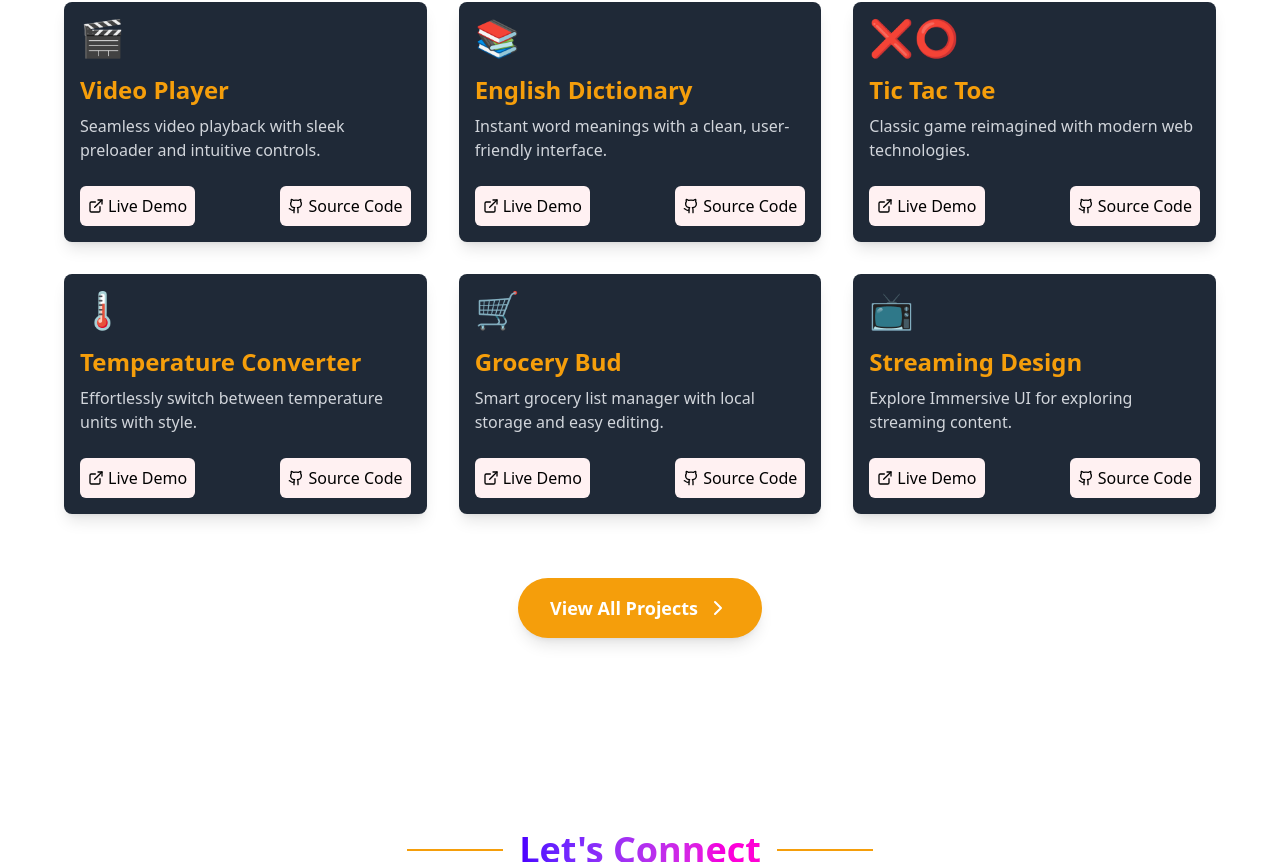
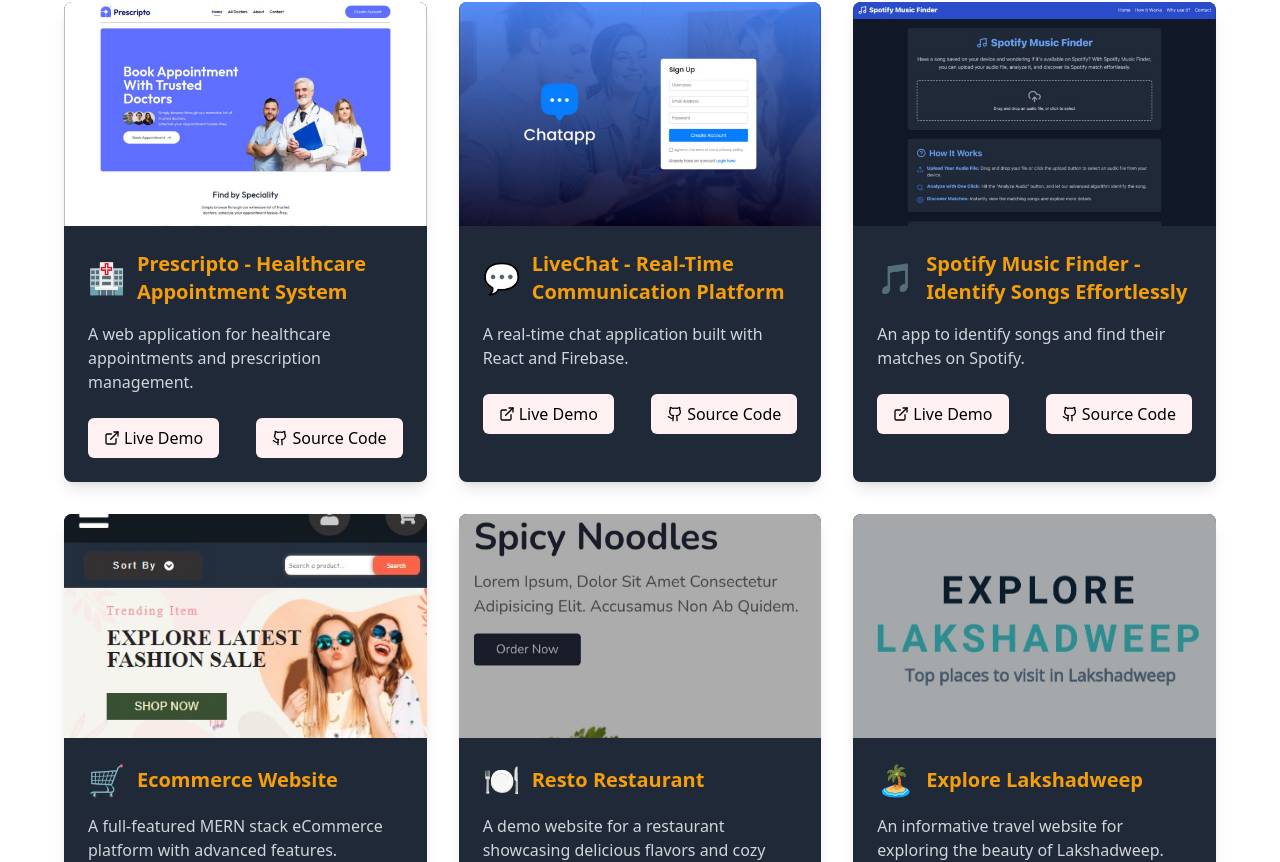
Before and after one commit to itxnargis/my-portfolio, a React (Vite) app: page /about in a window 1280 px wide. Shown: the part 1418-2280 px from the top of the page. Built offline with nearby package versions, Linux system fonts and the light colour scheme.

Commit message:
Remove some errors

```diff
--- a/src/components/About.jsx
+++ b/src/components/About.jsx
@@ -2,6 +2,7 @@
 import Skills from "./Skills";
 import Projects from "./Projects";
 import Contact from "./Contact";
+import Education from './Education';
 
 const About = () => {
   return (
@@ -39,6 +40,7 @@
       </div>
 
       <Projects />
+      <Education />
       <Contact />
     </section>
   );
--- a/src/components/Projects.jsx
+++ b/src/components/Projects.jsx
@@ -1,110 +1,110 @@
 import React from 'react';
-import { ExternalLink, Github, ChevronRight } from 'lucide-react';
+import { ExternalLink, Github } from 'lucide-react';
+import AdditionalProjects from './AdditionalProjects';
 
-const additionalProjects = [
+const projects = [
   {
-    title: "Video Player",
-    description: "Seamless video playback with sleek preloader and intuitive controls.",
-    demoLink: "https://itxnargis.github.io/video/",
-    codeLink: "https://github.com/itxnargis/video",
-    icon: "🎬"
+    title: "Prescripto - Healthcare Appointment System",
+    description: "A web application for healthcare appointments and prescription management.",
+    image: "./prescripto-image.png",
+    demoLink: "https://prescripto-eta.vercel.app/",
+    codeLink: "https://github.com/itxnargis/prescripto",
+    icon: "🏥"
   },
   {
-    title: "English Dictionary",
-    description: "Instant word meanings with a clean, user-friendly interface.",
-    demoLink: "https://itxnargis.github.io/english-dictionary/",
-    codeLink: "https://github.com/itxnargis/english-dictionary",
-    icon: "📚"
+    title: "LiveChat - Real-Time Communication Platform",
+    description: "A real-time chat application built with React and Firebase.",
+    image: "./live-chat-app.png",
+    demoLink: "https://live-chat-app-weld.vercel.app/",
+    codeLink: "https://github.com/itxnargis/live-chat-app",
+    icon: "💬"
   },
   {
-    title: "Tic Tac Toe",
-    description: "Classic game reimagined with modern web technologies.",
-    demoLink: "https://itxnargis.github.io/tic-tac-toe/",
-    codeLink: "https://github.com/itxnargis/tic-tac-toe",
-    icon: "❌⭕"
+    title: "Spotify Music Finder - Identify Songs Effortlessly",
+    description: "An app to identify songs and find their matches on Spotify.",
+    image: "./spotify-image.png",
+    demoLink: "https://spotify-music-finder-inky.vercel.app",
+    codeLink: "https://github.com/itxnargis/spotify-music-finder",
+    icon: "🎵"
   },
   {
-    title: "Temperature Converter",
-    description: "Effortlessly switch between temperature units with style.",
-    demoLink: "https://itxnargis.github.io/temperature-convertor/",
-    codeLink: "https://github.com/itxnargis/temperature-convertor",
-    icon: "🌡️"
-  },
-  {
-    title: "Grocery Bud",
-    description: "Smart grocery list manager with local storage and easy editing.",
-    demoLink: "https://itxnargis.github.io/grocery-bud/",
-    codeLink: "https://github.com/itxnargis/grocery-bud",
+    title: "Ecommerce Website",
+    image: "./ecommerce-image.jpeg",
+    description: "A full-featured MERN stack eCommerce platform with advanced features.",
+    demoLink: "https://ecommerce-website-front.vercel.app",
+    codeLink: "https://github.com/itxnargis/Ecommerce-Website-Frontend",
     icon: "🛒"
   },
   {
-    title: "Streaming Design",
-    description: "Explore Immersive UI for exploring streaming content.",
-    demoLink: "https://itxnargis.github.io/streaming-design/",
-    codeLink: "https://github.com/itxnargis/streaming-design",
-    icon: "📺"
+    title: "Resto Restaurant",
+    image: "./resto-restaurant.jpg",
+    description: "A demo website for a restaurant showcasing delicious flavors and cozy atmosphere.",
+    demoLink: "https://itxnargis.github.io/resto-restaurant/",
+    codeLink: "https://github.com/itxnargis/resto-restaurant",
+    icon: "🍽️"
   },
+  {
+    title: "Explore Lakshadweep",
+    image: "./lakshadweep-tours.jpg",
+    description: "An informative travel website for exploring the beauty of Lakshadweep.",
+    demoLink: "https://itxnargis.github.io/explore-lakshadweep/",
+    codeLink: "https://github.com/itxnargis/explore-lakshadweep",
+    icon: "🏝️"
+  }
 ];
 
-const AdditionalProjects = () => {
+const Projects = () => {
   return (
-    <section id="about" className="py-24 px-4 lg:px-8">
+    <section id="projects" className="py-24 px-4 sm:px-6 lg:px-8">
       <div className="container mx-auto">
         <div className="flex items-center justify-center mb-12">
           <span className="hidden sm:block w-24 h-[2px] bg-amber-500"></span>
-          <h2 className="text-3xl sm:text-4xl font-bold mx-4 bg-gradient-to-r from-primary to-secondary text-transparent bg-clip-text">
-            Explore More Projects
+          <h2 className="text-3xl sm:text-4xl font-bold mx-4 bg-clip-text bg-gradient-to-r from-primary to-secondary text-transparent bg-clip-text">
+            Featured Projects
           </h2>
           <span className="hidden sm:block w-24 h-[2px] bg-amber-500"></span>
         </div>
         <div className="grid grid-cols-1 md:grid-cols-2 lg:grid-cols-3 gap-8">
-          {additionalProjects.map((project, index) => (
-            <div
-              key={index}
-              className="bg-gray-800 rounded-lg overflow-hidden shadow-lg transform transition-all duration-300 ease-in-out hover:scale-105 hover:shadow-2xl hover:border-2 hover:border-amber-500"
-            >
-              <div className='p-6 relative sm:p-4'>
-                <div className="text-4xl mb-4">{project.icon}</div>
-                <h3 className="text-2xl font-semibold mb-2 text-amber-500">{project.title}</h3>
+          {projects.map((project, index) => (
+            <ProjectCard key={index} project={project} />
+          ))}
+        </div>
+      </div>
+
+      <AdditionalProjects />
+    </section>
+  );
+};
+
+const ProjectCard = ({ project }) => (
+  <div className="bg-gray-800 rounded-lg overflow-hidden shadow-lg transform transition-all duration-300 ease-in-out hover:scale-105 hover:shadow-2xl hover:border-2 hover:border-amber-500">
+    <img src={project.image} alt={project.title} className="w-full h-56 object-cover" />
+    <div className="p-6">
+      <div className="flex items-center mb-4">
+        <span className="text-3xl mr-3">{project.icon}</span>
+        <h3 className="text-xl font-semibold text-amber-500">{project.title}</h3>
+      </div>
       <p className="text-gray-300 mb-6">{project.description}</p>
-                <div className="flex justify-between items-center sm:gap-4">
+      <div className="flex justify-between">
         <a
           href={project.demoLink}
           target="_blank"
           rel="noopener noreferrer"
-                    className="text-black hover:text-purple-300 flex items-center transition-colors duration-300 px-4 py-2 bg-rose-50 rounded-md hover:bg-amber-500 hover:text-white sm:px-2"
+          className="text-black hover:text-purple-300 flex items-center transition-colors duration-300 px-4 py-2 bg-rose-50 rounded-md hover:bg-amber-500 hover:text-white"
         >
-                    <ExternalLink className="mr-1 h-4 w-4" />
-                    Live Demo
+          <ExternalLink className="mr-1 h-4 w-4" /> Live Demo
         </a>
         <a
           href={project.codeLink}
           target="_blank"
           rel="noopener noreferrer"
-                    className="text-black hover:text-purple-300 flex items-center transition-colors duration-300 px-4 py-2 bg-rose-50 rounded-md hover:bg-amber-500 hover:text-white sm:px-2"
+          className="text-black hover:text-purple-300 flex items-center transition-colors duration-300 px-4 py-2 bg-rose-50 rounded-md hover:bg-amber-500 hover:text-white"
         >
-                    <Github className="mr-1 h-4 w-4" />
-                    Source Code
+          <Github className="mr-1 h-4 w-4" /> Source Code
         </a>
       </div>
     </div>
   </div>
-          ))}
-        </div>
-        <div className="mt-16 text-center">
-          <a
-            href="https://github.com/itxnargis"
-            target="_blank"
-            rel="noopener noreferrer"
-            className="inline-flex items-center px-8 py-4 text-lg font-semibold rounded-full text-white bg-amber-500 hover:amber-500 transition-all duration-300 shadow-lg hover:shadow-xl"
-          >
-            View All Projects
-            <ChevronRight className="ml-2 h-6 w-6" />
-          </a>
-        </div>
-      </div>
-    </section>
 );
-};
 
-export default AdditionalProjects;
+export default Projects;
```
Lines whose indentation alone changed are shown as unchanged.
